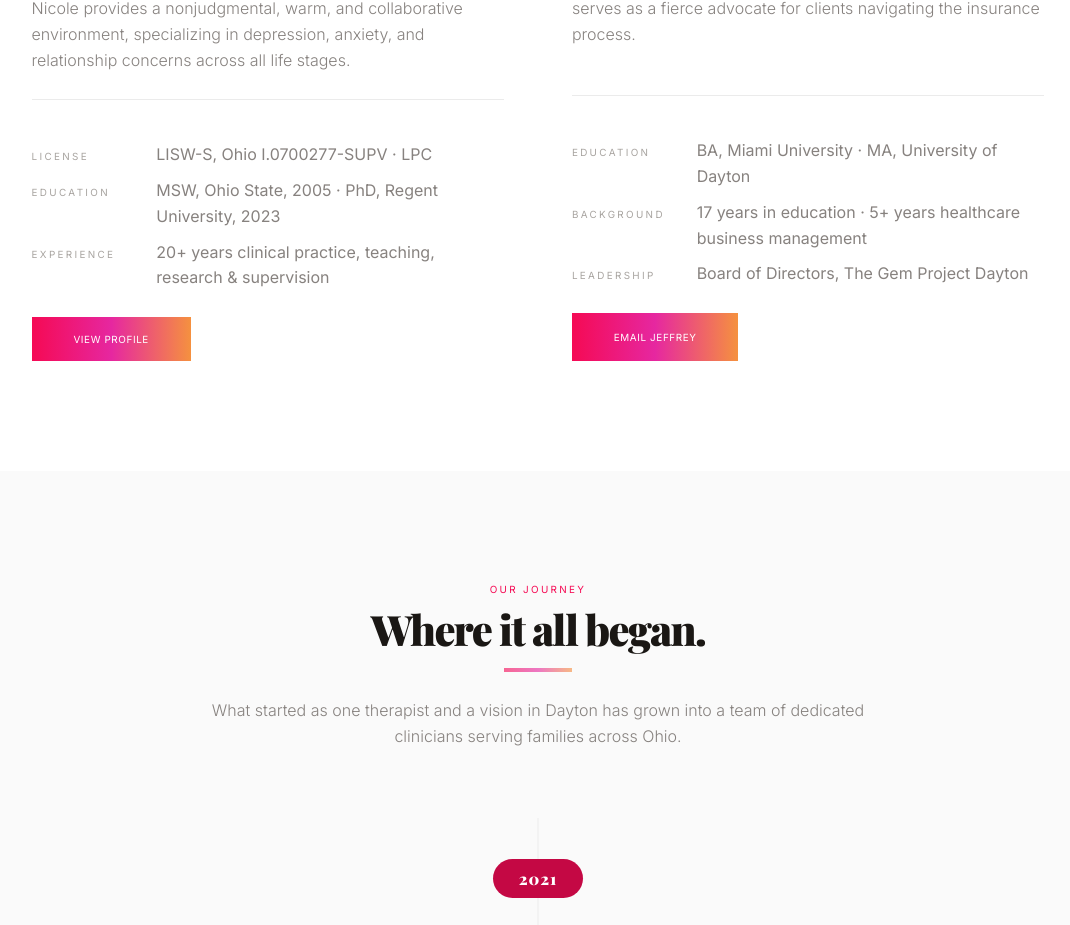
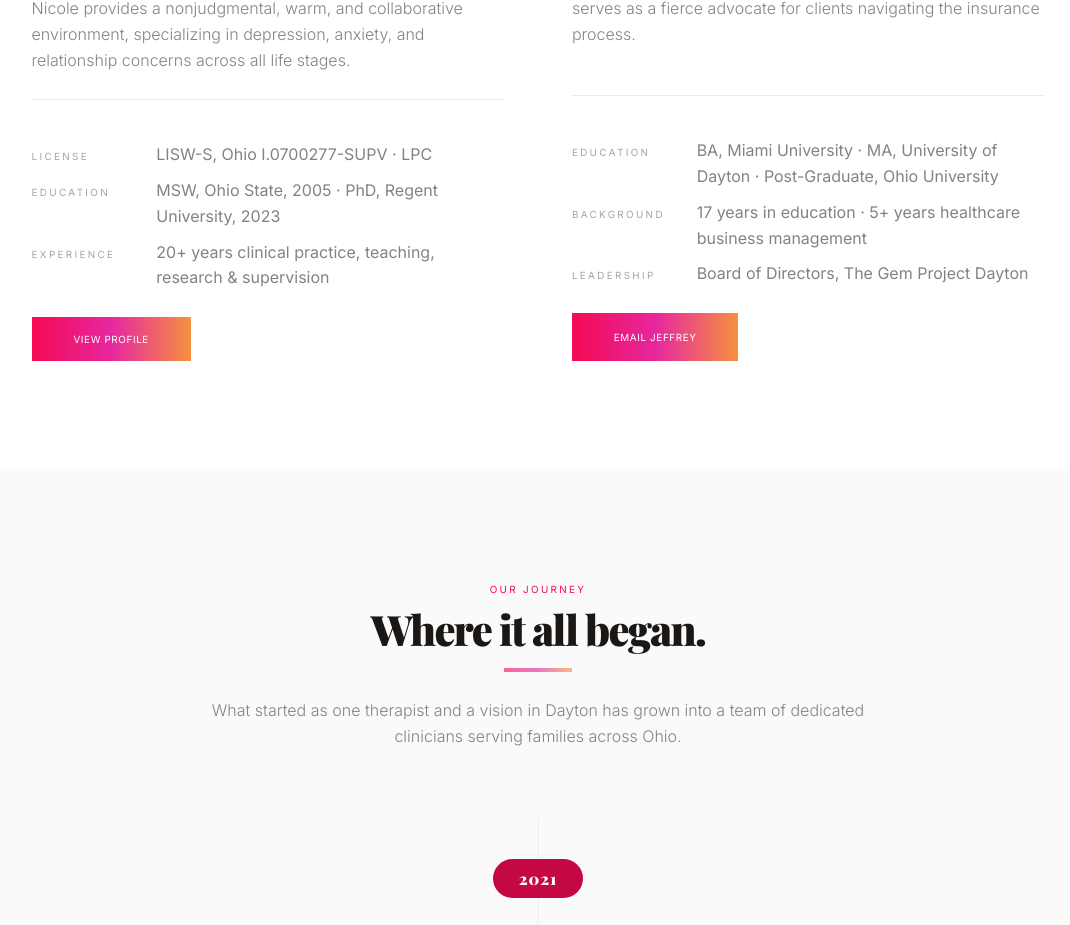
Before and after one commit to JDOG332/nguwellness, a Next.js app: page /about in a window 1280 px wide. Shown: the part 4032-4957 px from the top of the page, without its empty margins (102-1172 px from the left). Built offline with nearby package versions, Linux system fonts and the light colour scheme; a web font is replaced by a local one.

Commit message:
Add post-graduate Ohio University to Jeffrey Sellers education

```diff
--- a/app/about/AboutPage.jsx
+++ b/app/about/AboutPage.jsx
@@ -841,7 +841,7 @@ export default function AboutPage() {
                 <p className="bio-p">Jeffrey Sellers brings 17 years of experience in education to his role as Business Manager at NGU Wellness. As a former teacher, he understands firsthand how circumstance, support, and the right environment shape what people are able to become.</p>
                 <p className="bio-p">Jeffrey manages client intake and provider match, insurance and billing, and the day-to-day administrative coordination that keeps NGU running smoothly across both locations. He also serves as a fierce advocate for clients navigating the insurance process.</p>
                 <div className="bio-details">
-                  <div className="bio-detail"><span className="bio-detail-label">Education</span><span className="bio-detail-value">BA, Miami University · MA, University of Dayton</span></div>
+                  <div className="bio-detail"><span className="bio-detail-label">Education</span><span className="bio-detail-value">BA, Miami University · MA, University of Dayton · Post-Graduate, Ohio University</span></div>
                   <div className="bio-detail"><span className="bio-detail-label">Background</span><span className="bio-detail-value">17 years in education · 5+ years healthcare business management</span></div>
                   <div className="bio-detail"><span className="bio-detail-label">Leadership</span><span className="bio-detail-value">Board of Directors, The Gem Project Dayton</span></div>
                 </div>
```
